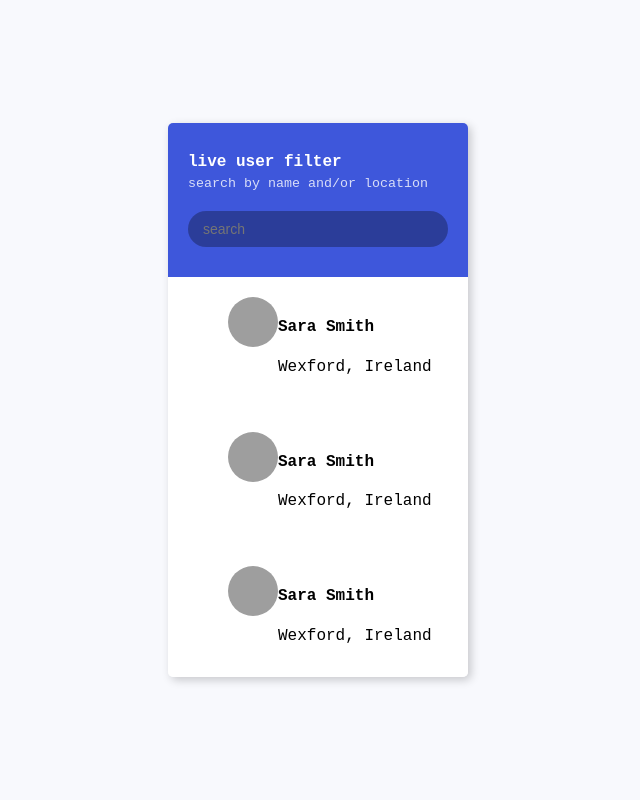
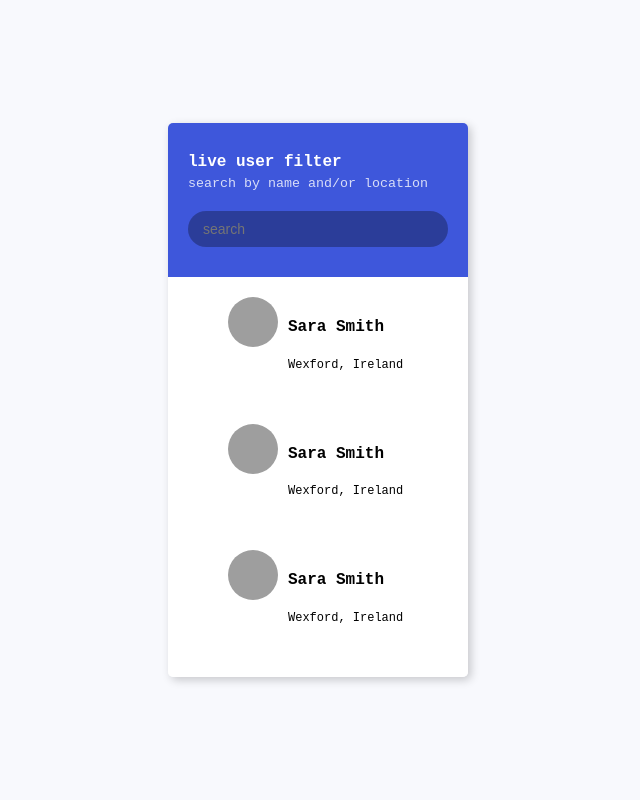
Before and after one commit to kibeetfelix/live-server-filter, a plain HTML site: page index.html in a window 1280 px wide. Shown: the whole page, without its empty margins (322-962 px from the left). Drawn offline with Linux system fonts and the light colour scheme; grey boxes are pictures that could not be loaded.

Commit message:
styling list-info

```diff
--- a/styles.css
+++ b/styles.css
@@ -71,3 +71,15 @@ body {
     height: 50px;
     width: 50px;
 }
+
+.user-list .user-info {
+    margin-left: 10px;
+}
+
+.user-list.user-info h4 {
+    margin: 0 0 10px;
+}
+
+.user-list .user-info p {
+    font-size: 12px;
+}
```
